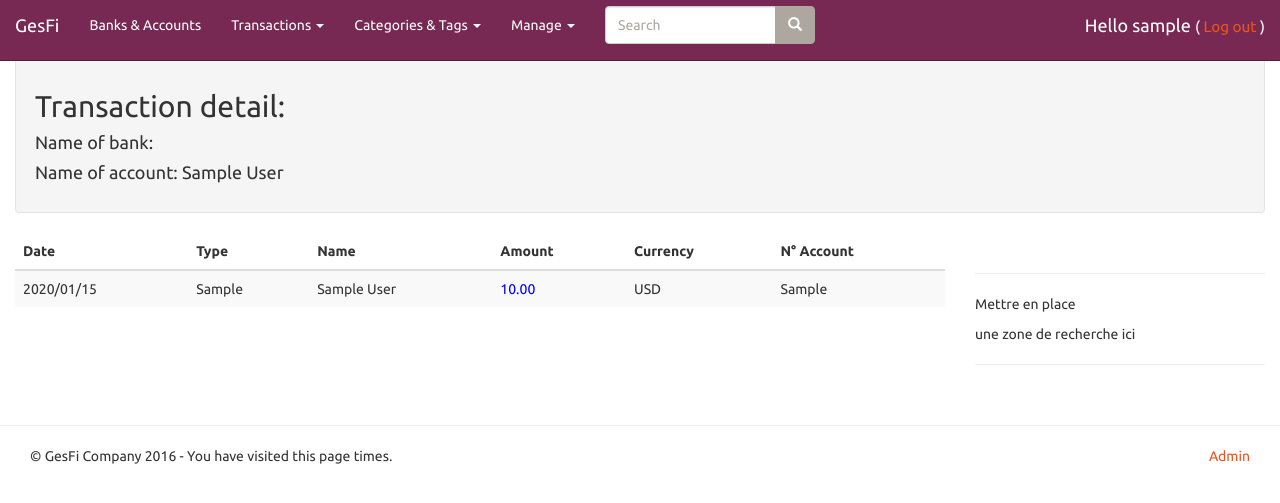
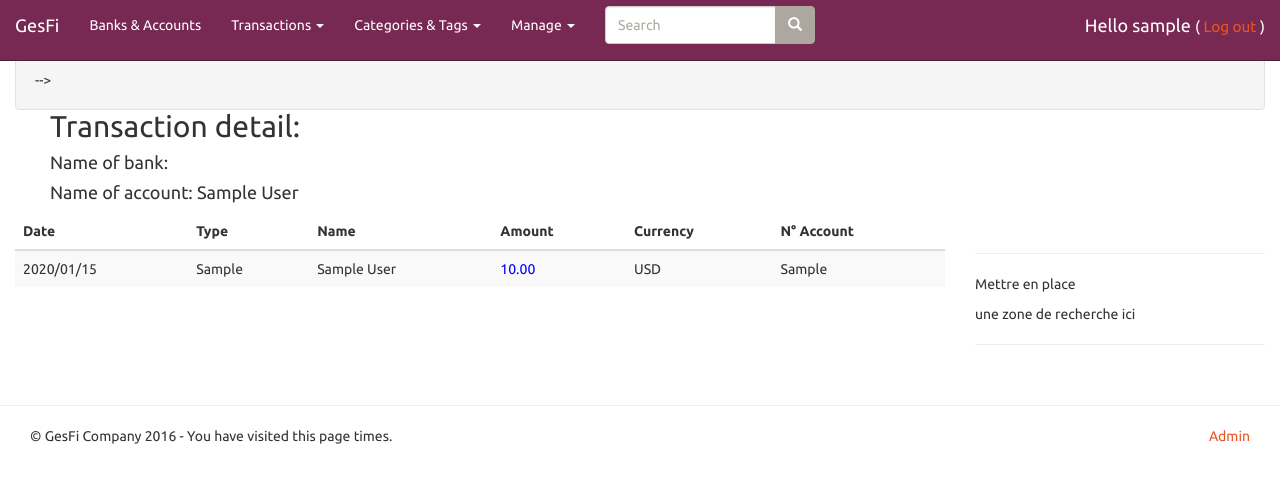
Before and after one commit to Tipex122/Gesfi, a Django app: page /transaction_detail/1/ in a window 1280 px wide. Shown: the top 503 px of the page. Run offline with Django 3.2, Linux system fonts and the light colour scheme; a user stored in the database is signed in; tables that the repository leaves empty hold one stand-in row (values such as "Sample post"); parts of the project's set-up code (start-up, migrations or seed data) failed here and were passed over; some libraries are stand-ins or nearby versions.

Commit message:
Behaviour test on heading

```diff
--- a/templates/base.html
+++ b/templates/base.html
@@ -162,11 +162,11 @@
         <div class="container-fluid">
             <div class="well">
                 <!-- <div class="row-header"> -->
-                <div class="row">
+                <!!•-- <div class="row"> -->
                     <div class="col-md-12">
                         {% block heading %} {% endblock heading %}
                     </div>
-                </div>
+                <!-- </div> -->
                 <!-- </div> -->
             </div>
 
```
